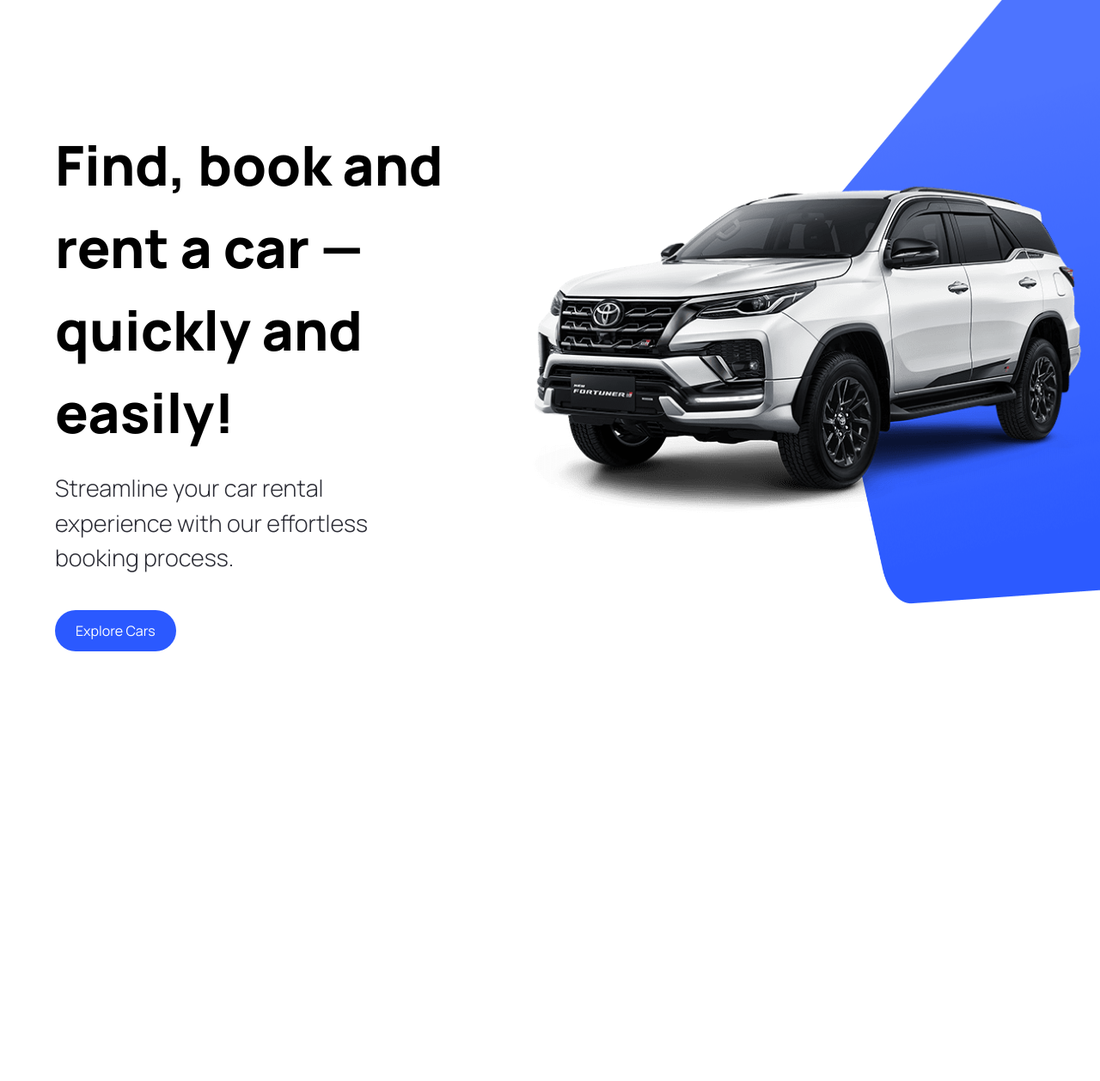
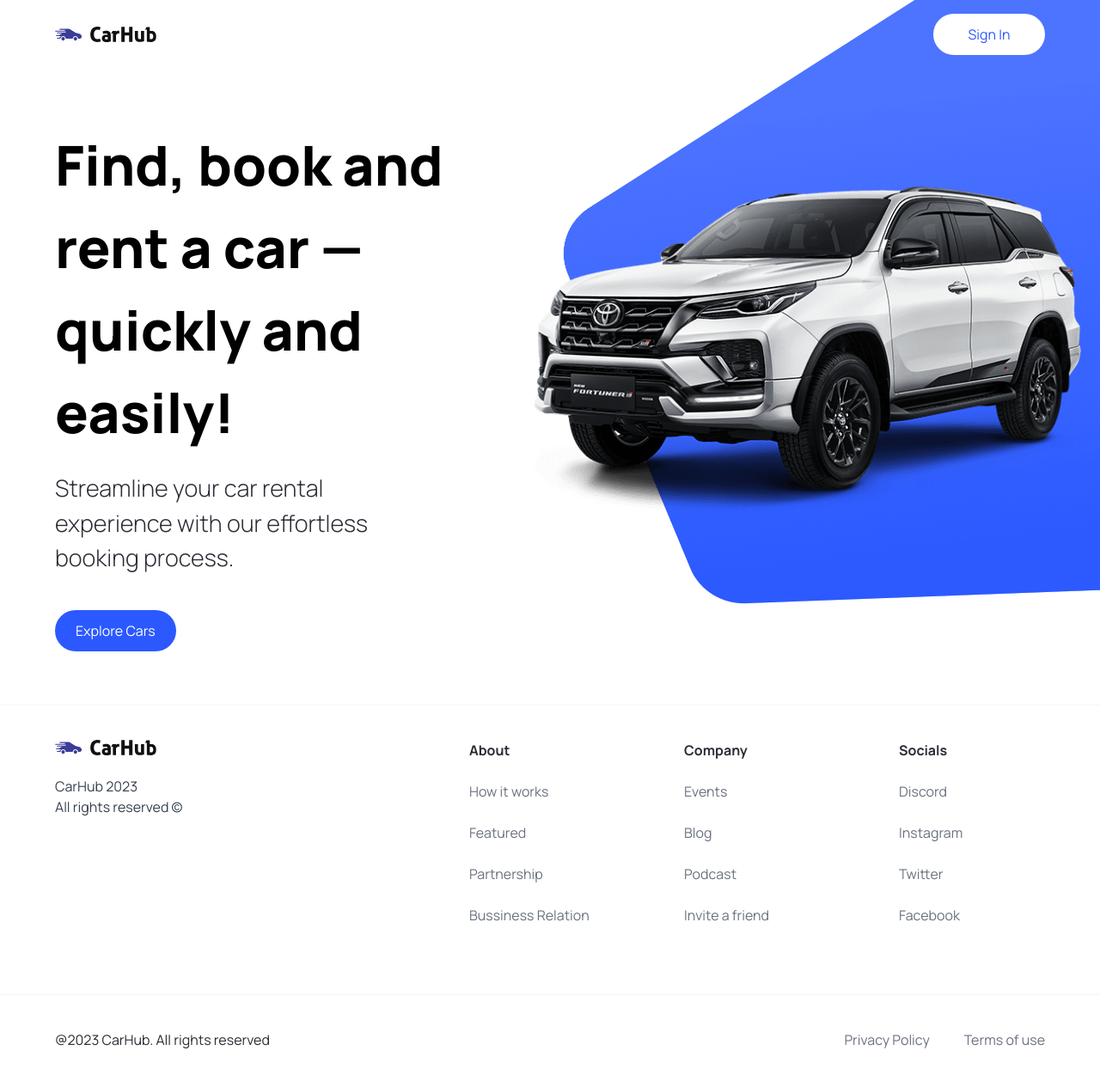
Before and after one commit to GBrachetta/car-showcase, a Next.js app: page / in a window 1280 px wide. Shown: the top 1258 px of the page at 86% size. Before the commit the page ends 800 px from the top, so only its background shows below. Built offline with nearby package versions, Linux system fonts and the light colour scheme.

Commit message:
Add Navbar and Footer components

```diff
--- a/app/layout.tsx
+++ b/app/layout.tsx
@@ -1,11 +1,10 @@
+import Navbar from '@/components/Navbar';
 import './globals.css';
-import { Inter } from 'next/font/google';
-
-const inter = Inter({ subsets: ['latin'] });
+import Footer from '@/components/Footer';
 
 export const metadata = {
-  title: 'Create Next App',
-  description: 'Generated by create next app',
+  title: 'Car Hub',
+  description: 'Discover the best cars to rent.',
 };
 
 export default function RootLayout({
@@ -15,7 +14,11 @@
 }) {
   return (
     <html lang="en">
-      <body className={inter.className}>{children}</body>
+      <body className="relative">
+        <Navbar />
+        {children}
+        <Footer />
+      </body>
     </html>
   );
 }
--- a/components/CustomButton.tsx
+++ b/components/CustomButton.tsx
@@ -7,11 +7,12 @@
   title,
   containerStyles,
   handleClick,
+  btnType,
 }: CustomButtonProps) => {
   return (
     <button
       disabled={false}
-      type={'button'}
+      type={btnType || 'button'}
       className={`custom-btn ${containerStyles}`}
       onClick={handleClick}
     >
--- /dev/null
+++ b/components/Footer.tsx
@@ -0,0 +1,57 @@
+import { footerLinks } from '@/constants';
+import Image from 'next/image';
+import Link from 'next/link';
+
+const Footer = () => {
+  return (
+    <footer className="flex flex-col mt-5 border-t border-gray-100 text-black-100">
+      <div className="flex flex-wrap justify-between gap-5 px-6 py-10 max-md:flex-col sm:px-16">
+        <div className="flex flex-col justify-start gap-6">
+          <Image
+            src="/logo.svg"
+            alt="Logo"
+            width={118}
+            height={18}
+            className="object-contain"
+          />
+          <p className="text-base text-gray-700">
+            CarHub 2023 <br />
+            All rights reserved &copy;
+          </p>
+        </div>
+
+        <div className="footer__links">
+          {footerLinks.map((link) => (
+            <div key={link.title} className="footer__link">
+              <h3 className="font-bold">{link.title}</h3>
+
+              {link.links.map((item) => (
+                <Link
+                  key={item.title}
+                  href={item.url}
+                  className="text-gray-500"
+                >
+                  {item.title}
+                </Link>
+              ))}
+            </div>
+          ))}
+        </div>
+      </div>
+
+      <div className="flex flex-wrap items-center justify-between px-6 py-10 mt-10 border-t border-gray-100 sm:px-16">
+        <p>@2023 CarHub. All rights reserved</p>
+
+        <div className="footer__copyrights-link">
+          <Link href="/" className="text-gray-500">
+            Privacy Policy
+          </Link>
+          <Link href="/" className="text-gray-500">
+            Terms of use
+          </Link>
+        </div>
+      </div>
+    </footer>
+  );
+};
+export default Footer;
--- a/components/Hero.tsx
+++ b/components/Hero.tsx
@@ -28,8 +28,8 @@
       <div className="hero__image-container">
         <div className="hero__image">
           <Image alt="hero" src="/hero.png" fill className="object-contain" />
-          <div className="hero__image-overlay" />
         </div>
+        <div className="hero__image-overlay" />
       </div>
     </div>
   );
--- /dev/null
+++ b/components/Navbar.tsx
@@ -0,0 +1,28 @@
+import Image from 'next/image';
+import Link from 'next/link';
+import CustomButton from './CustomButton';
+
+const Navbar = () => {
+  return (
+    <header className="absolute z-10 w-full">
+      <nav className="max-w-[1440px] mx-auto flex justify-between items-center sm:px-16 px-6 py-4">
+        <Link href="/" className="flex items-center justify-center">
+          <Image
+            src="/logo.svg"
+            alt="Car Hub Logo"
+            width={118}
+            height={18}
+            className="object-contain"
+          />
+        </Link>
+
+        <CustomButton
+          btnType="button"
+          title="Sign In"
+          containerStyles="rounded-full text-primary-blue bg-white min-w-[130px]"
+        />
+      </nav>
+    </header>
+  );
+};
+export default Navbar;
--- /dev/null
+++ b/constants/index.ts
@@ -0,0 +1,101 @@
+export const manufacturers = [
+  'Acura',
+  'Alfa Romeo',
+  'Aston Martin',
+  'Audi',
+  'Bentley',
+  'BMW',
+  'Buick',
+  'Cadillac',
+  'Chevrolet',
+  'Chrysler',
+  'Citroen',
+  'Dodge',
+  'Ferrari',
+  'Fiat',
+  'Ford',
+  'GMC',
+  'Honda',
+  'Hyundai',
+  'Infiniti',
+  'Jaguar',
+  'Jeep',
+  'Kia',
+  'Lamborghini',
+  'Land Rover',
+  'Lexus',
+  'Lincoln',
+  'Maserati',
+  'Mazda',
+  'McLaren',
+  'Mercedes-Benz',
+  'MINI',
+  'Mitsubishi',
+  'Nissan',
+  'Porsche',
+  'Ram',
+  'Rolls-Royce',
+  'Subaru',
+  'Tesla',
+  'Toyota',
+  'Volkswagen',
+  'Volvo',
+];
+
+export const yearsOfProduction = [
+  { title: 'Year', value: '' },
+  { title: '2015', value: '2015' },
+  { title: '2016', value: '2016' },
+  { title: '2017', value: '2017' },
+  { title: '2018', value: '2018' },
+  { title: '2019', value: '2019' },
+  { title: '2020', value: '2020' },
+  { title: '2021', value: '2021' },
+  { title: '2022', value: '2022' },
+  { title: '2023', value: '2023' },
+];
+
+export const fuels = [
+  {
+    title: 'Fuel',
+    value: '',
+  },
+  {
+    title: 'Gas',
+    value: 'Gas',
+  },
+  {
+    title: 'Electricity',
+    value: 'Electricity',
+  },
+];
+
+export const footerLinks = [
+  {
+    title: 'About',
+    links: [
+      { title: 'How it works', url: '/' },
+      { title: 'Featured', url: '/' },
+      { title: 'Partnership', url: '/' },
+      { title: 'Bussiness Relation', url: '/' },
+    ],
+  },
+  {
+    title: 'Company',
+    links: [
+      { title: 'Events', url: '/' },
+      { title: 'Blog', url: '/' },
+      { title: 'Podcast', url: '/' },
+      { title: 'Invite a friend', url: '/' },
+    ],
+  },
+  {
+    title: 'Socials',
+    links: [
+      { title: 'Discord', url: '/' },
+      { title: 'Instagram', url: '/' },
+      { title: 'Twitter', url: '/' },
+      { title: 'Facebook', url: '/' },
+    ],
+  },
+];
--- a/types/index.ts
+++ b/types/index.ts
@@ -4,4 +4,5 @@
   title: string;
   containerStyles?: string;
   handleClick?: MouseEventHandler<HTMLButtonElement>;
+  btnType?: 'button' | 'submit';
 }
```
